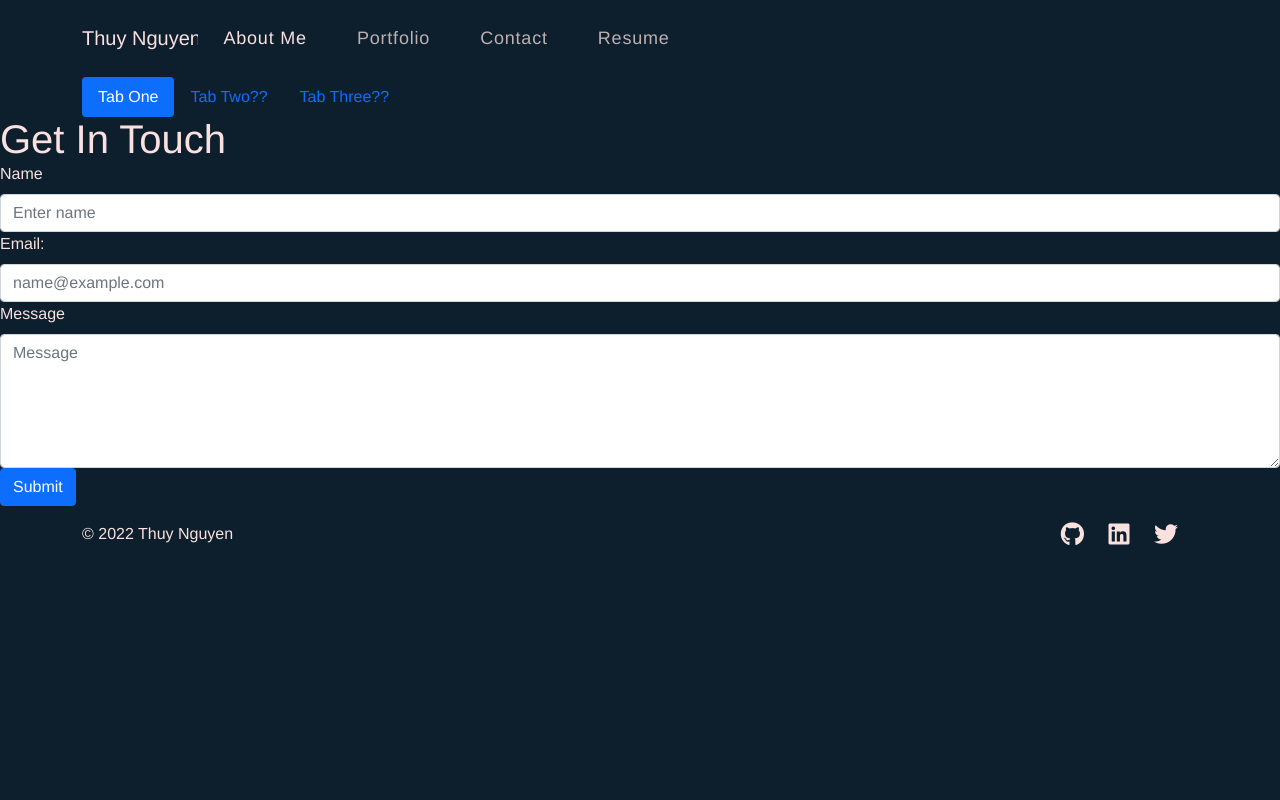
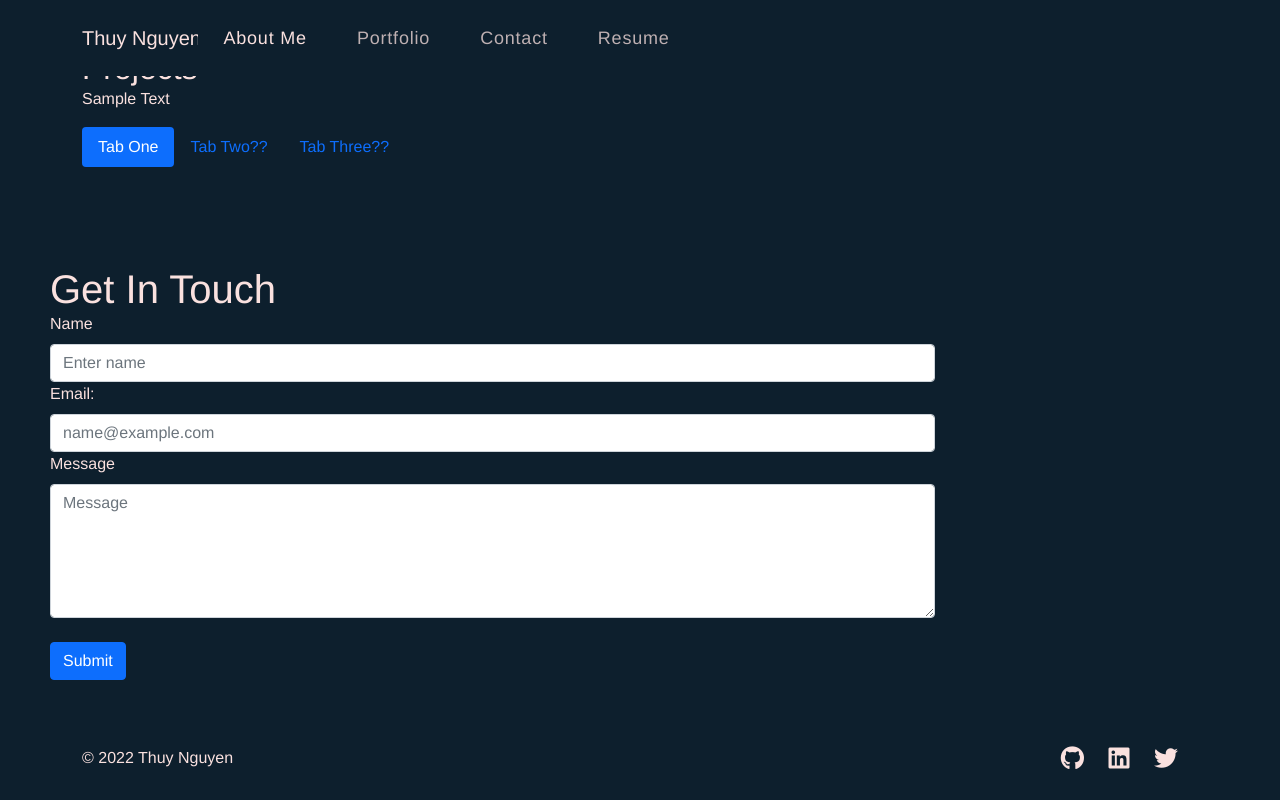
Before and after one commit to ThuyTTTN/react-portfolio, a React (Create React App) app: page / in a window 1280 px wide. Built offline with nearby package versions, Linux system fonts and the light colour scheme; the HTML template or start-up script is replaced by a standard one.

Commit message:
added padding to contact form

```diff
--- a/src/App.css
+++ b/src/App.css
@@ -66,7 +66,14 @@ nav.navbar .navbar-nav a.nav-link.navbar-link.active {
   color: #FFF;
 }
 
+section {
+  margin: 0;
+  padding: 50px;
+}
+#contact-form {
+  width: 75%;
 
+}
 
 /* .main-footer {
   background-color:  #0D1F2D;
--- a/src/components/Contact/index.js
+++ b/src/components/Contact/index.js
@@ -88,6 +88,7 @@ function ContactForm() {
             <p className="error-text">{errorMessage}</p>
           </div>
         )}
+        <br></br>
         <Button data-testid="button" type="submit">
           Submit
         </Button>
```
